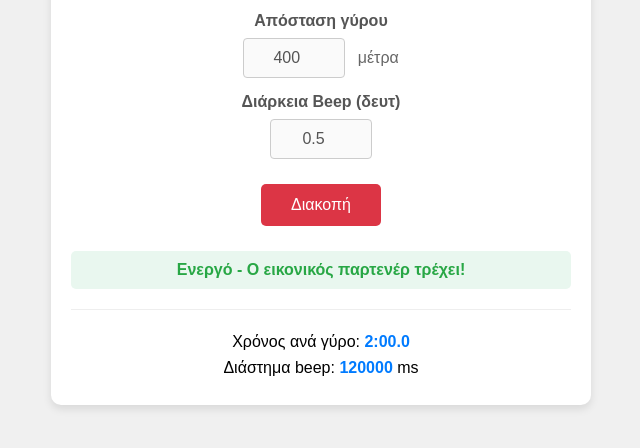
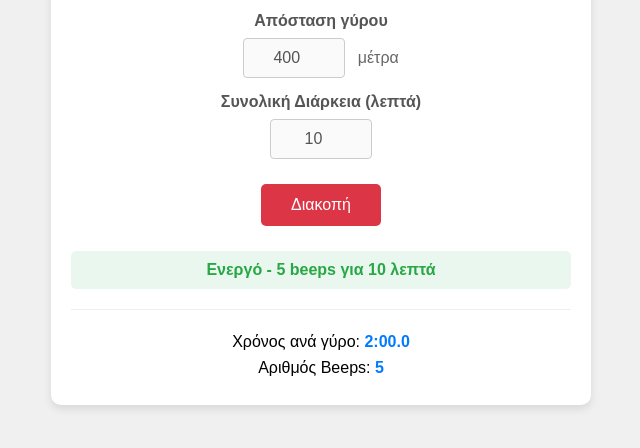
Before and after one commit to stekelos/VP, a plain HTML site: page index.html in a window 1280 px wide. Both pictures are taken after a click on the button "Έναρξη". Shown: the part 274-722 px from the top of the page, without its empty margins (319-959 px from the left). Drawn offline with Linux system fonts and the light colour scheme.

Commit message:
Update index.html

```diff
--- a/index.html
+++ b/index.html
@@ -150,8 +150,8 @@
         </div>
 
         <div class="input-group">
-            <label for="beep-duration">Διάρκεια Beep (δευτ)</label>
-            <input type="number" id="beep-duration" class="wider" min="0.1" step="0.1" value="0.5" placeholder="δευτ">
+            <label for="total-duration">Συνολική Διάρκεια (λεπτά)</label>
+            <input type="number" id="total-duration" class="wider" min="1" value="10" placeholder="λεπτά">
         </div>
 
         <div id="controls">
@@ -166,27 +166,34 @@
                 Χρόνος ανά γύρο: <span id="lap-time-value" class="value">0:00.0</span>
             </div>
             <div class="info-item">
-                Διάστημα beep: <span id="beep-interval-value" class="value">0</span> ms
+                Αριθμός Beeps: <span id="beep-count-value" class="value">0</span>
             </div>
         </div>
     </div>
 
     <script>
-        let audioContext;
-        let intervalId = null;
         let audioUrl = null;
+        let audioElement = null;
 
-        // WAV file generation
-        function generateWav(duration) {
+        // Generate WAV file with multiple beeps
+        function generateWav(totalDurationMinutes) {
             const sampleRate = 44100;
             const frequency = 800;
-            const numSamples = Math.floor(sampleRate * duration);
-            const buffer = new ArrayBuffer(44 + numSamples * 2);
+            const beepDuration = 0.1; // 100ms per beep
+            const { lapTimeSeconds } = calculatePaceValues();
+
+            const totalSeconds = totalDurationMinutes * 60;
+            const samplesPerBeep = Math.floor(sampleRate * beepDuration);
+            const samplesPerInterval = Math.floor(sampleRate * lapTimeSeconds);
+            const numBeeps = Math.floor(totalSeconds / lapTimeSeconds);
+            const totalSamples = samplesPerInterval * numBeeps;
+
+            const buffer = new ArrayBuffer(44 + totalSamples * 2);
             const view = new DataView(buffer);
 
             // WAV header
             view.setUint32(0, 0x52494646, false);  // "RIFF"
-            view.setUint32(4, 36 + numSamples * 2, true);  // File size
+            view.setUint32(4, 36 + totalSamples * 2, true);  // File size
             view.setUint32(8, 0x57415645, false);  // "WAVE"
             view.setUint32(12, 0x666d7420, false); // "fmt "
             view.setUint32(16, 16, true);          // Subchunk size
@@ -197,15 +204,18 @@
             view.setUint16(32, 2, true);           // Block align
             view.setUint16(34, 16, true);          // Bits per sample
             view.setUint32(36, 0x64617461, false); // "data"
-            view.setUint32(40, numSamples * 2, true); // Data size
+            view.setUint32(40, totalSamples * 2, true); // Data size
 
-            // Generate sine wave
-            for (let i = 0; i < numSamples; i++) {
-                const sample = Math.sin(2 * Math.PI * frequency * i / sampleRate) * 0.5 * 32767;
-                view.setInt16(44 + i * 2, sample, true);
+            // Generate beeps at intervals
+            for (let beep = 0; beep < numBeeps; beep++) {
+                const startSample = beep * samplesPerInterval;
+                for (let i = 0; i < samplesPerBeep && (startSample + i) < totalSamples; i++) {
+                    const sample = Math.sin(2 * Math.PI * frequency * i / sampleRate) * 0.5 * 32767;
+                    view.setInt16(44 + (startSample + i) * 2, sample, true);
+                }
             }
 
-            return URL.createObjectURL(new Blob([buffer], { type: 'audio/wav' }));
+            return { url: URL.createObjectURL(new Blob([buffer], { type: 'audio/wav' })), numBeeps };
         }
 
         // Load saved settings
@@ -213,12 +223,12 @@
             const paceMin = localStorage.getItem('paceMin') || '5';
             const paceSec = localStorage.getItem('paceSec') || '00';
             const lapDistance = localStorage.getItem('lapDistance') || '400';
-            const beepDuration = localStorage.getItem('beepDuration') || '0.5';
+            const totalDuration = localStorage.getItem('totalDuration') || '10';
 
             document.getElementById('pace-min').value = paceMin;
             document.getElementById('pace-sec').value = paceSec;
             document.getElementById('lap-distance').value = lapDistance;
-            document.getElementById('beep-duration').value = beepDuration;
+            document.getElementById('total-duration').value = totalDuration;
         }
 
         // Save settings
@@ -226,7 +236,7 @@
             localStorage.setItem('paceMin', document.getElementById('pace-min').value);
             localStorage.setItem('paceSec', document.getElementById('pace-sec').value);
             localStorage.setItem('lapDistance', document.getElementById('lap-distance').value);
-            localStorage.setItem('beepDuration', document.getElementById('beep-duration').value);
+            localStorage.setItem('totalDuration', document.getElementById('total-duration').value);
         }
 
         function timeToSeconds(minutes, seconds) {
@@ -246,54 +256,53 @@
             const lapDistance = parseInt(document.getElementById('lap-distance').value) || 400;
             const pacePerKm = timeToSeconds(paceMinutes, paceSeconds);
             const lapTimeSeconds = (pacePerKm * lapDistance) / 1000;
-            const beepInterval = lapTimeSeconds * 1000;
-            return { lapTimeSeconds, beepInterval };
+            return { lapTimeSeconds };
         }
 
         function updatePaceInfo() {
-            const { lapTimeSeconds, beepInterval } = calculatePaceValues();
+            const { lapTimeSeconds } = calculatePaceValues();
+            const totalDuration = parseInt(document.getElementById('total-duration').value) || 10;
+            const numBeeps = Math.floor((totalDuration * 60) / lapTimeSeconds);
+
             document.getElementById('lap-time-value').textContent = secondsToTimeString(lapTimeSeconds);
-            document.getElementById('beep-interval-value').textContent = Math.round(beepInterval);
+            document.getElementById('beep-count-value').textContent = numBeeps;
             saveSettings();
         }
 
         function startVirtualPartner() {
-            if (intervalId !== null) return;
+            if (audioElement) return;
 
-            const { beepInterval } = calculatePaceValues();
-            const duration = parseFloat(document.getElementById('beep-duration').value) || 0.5;
+            const totalDuration = parseInt(document.getElementById('total-duration').value) || 10;
+            const { lapTimeSeconds } = calculatePaceValues();
 
-            if (beepInterval <= 0) {
+            if (lapTimeSeconds <= 0) {
                 alert('Παρακαλώ ορίστε έγκυρο ρυθμό και απόσταση γύρου');
                 return;
             }
 
             // Generate and play WAV
-            audioUrl = generateWav(duration);
-            const audio = new Audio(audioUrl);
-            audio.play();
-
-            intervalId = setInterval(() => {
-                const audio = new Audio(audioUrl);
-                audio.play();
-            }, beepInterval);
+            const { url, numBeeps } = generateWav(totalDuration);
+            audioUrl = url;
+            audioElement = new Audio(audioUrl);
+            audioElement.loop = true;
+            audioElement.play();
 
             // Update UI
             document.getElementById('start-btn').classList.add('hidden');
             document.getElementById('stop-btn').classList.remove('hidden');
-            document.getElementById('status').textContent = 'Ενεργό - Ο εικονικός παρτενέρ τρέχει!';
+            document.getElementById('status').textContent = `Ενεργό - ${numBeeps} beeps για ${totalDuration} λεπτά`;
             document.getElementById('status').classList.remove('inactive');
             document.getElementById('pace-min').disabled = true;
             document.getElementById('pace-sec').disabled = true;
             document.getElementById('lap-distance').disabled = true;
-            document.getElementById('beep-duration').disabled = true;
+            document.getElementById('total-duration').disabled = true;
         }
 
         function stopVirtualPartner() {
-            if (intervalId === null) return;
+            if (!audioElement) return;
 
-            clearInterval(intervalId);
-            intervalId = null;
+            audioElement.pause();
+            audioElement = null;
             if (audioUrl) {
                 URL.revokeObjectURL(audioUrl);
                 audioUrl = null;
@@ -306,14 +315,14 @@
             document.getElementById('pace-min').disabled = false;
             document.getElementById('pace-sec').disabled = false;
             document.getElementById('lap-distance').disabled = false;
-            document.getElementById('beep-duration').disabled = false;
+            document.getElementById('total-duration').disabled = false;
         }
 
         // Event listeners
         document.getElementById('pace-min').addEventListener('input', updatePaceInfo);
         document.getElementById('pace-sec').addEventListener('input', updatePaceInfo);
         document.getElementById('lap-distance').addEventListener('input', updatePaceInfo);
-        document.getElementById('beep-duration').addEventListener('input', updatePaceInfo);
+        document.getElementById('total-duration').addEventListener('input', updatePaceInfo);
         document.addEventListener('DOMContentLoaded', () => {
             loadSettings();
             updatePaceInfo();
```
